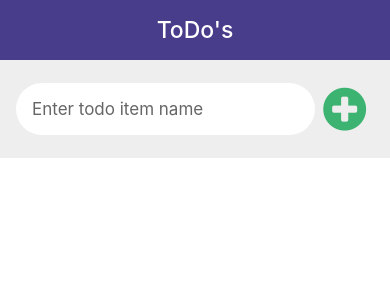
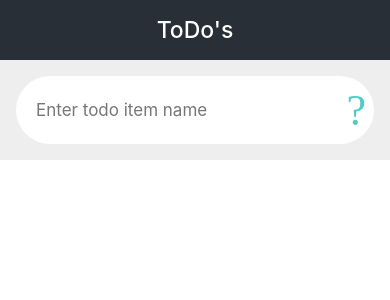
Before and after one commit to chirag0966/react-native-todo, a React Native app: screen / in a window 390 px wide. Shown: the top 300 px of the page. Built offline with nearby package versions, Linux system fonts and the light colour scheme.

Commit message:
Add completed and incmopleted sections

```diff
--- a/components/AddTodoItem.js
+++ b/components/AddTodoItem.js
@@ -1,13 +1,7 @@
 import React, {useState, useRef} from 'react';
-import {
-  StyleSheet,
-  View,
-  TextInput,
-  TouchableOpacity,
-  Text,
-} from 'react-native';
+import {StyleSheet, View, TextInput, TouchableOpacity} from 'react-native';
 
-import Icon from 'react-native-vector-icons/FontAwesome';
+import Icon from 'react-native-vector-icons/Ionicons';
 
 const AddTodoItem = ({addTodoItem}) => {
   const [text, setText] = useState('');
@@ -27,6 +21,7 @@ const AddTodoItem = ({addTodoItem}) => {
 
   return (
     <View style={styles.container}>
+      <View style={styles.content}>
         <TextInput
           style={styles.input}
           placeholder="Enter todo item name"
@@ -34,37 +29,33 @@ const AddTodoItem = ({addTodoItem}) => {
           ref={textInputRef}
         />
         <TouchableOpacity style={styles.btn} onPress={performAddTodoItem}>
-        <Text style={styles.btnText}>
-          <Icon name="plus-circle" size={50} color="#3CB371" />
-        </Text>
+          <Icon name="ios-add-circle-sharp" size={44} color="#4ECDC4" />
         </TouchableOpacity>
+      </View>
     </View>
   );
 };
 
 const styles = StyleSheet.create({
   container: {
-    display: 'flex',
-    flexDirection: 'row',
-    alignItems: 'center',
     padding: 16,
     backgroundColor: '#eee',
   },
   input: {
     flex: 1,
-    padding: 16,
-    backgroundColor: 'white',
-    color: '#666666',
-    borderRadius: 999,
+    padding: 20,
+    color: '#777',
     fontSize: 17,
   },
   btn: {
-    height: '100%',
     padding: 8,
   },
-  btnText: {
-    color: 'white',
-    fontWeight: '500',
+  content: {
+    display: 'flex',
+    flexDirection: 'row',
+    borderRadius: 999,
+    backgroundColor: 'white',
+    alignItems: 'center',
   },
 });
 
--- a/components/Header.js
+++ b/components/Header.js
@@ -11,7 +11,7 @@ const Header = ({title}) => {
 
 const styles = StyleSheet.create({
   header: {
-    backgroundColor: 'darkslateblue',
+    backgroundColor: '#292F36',
     padding: 16,
   },
   title: {
--- a/components/TodoList.js
+++ b/components/TodoList.js
@@ -1,5 +1,5 @@
 import React, {useState} from 'react';
-import {StyleSheet, View, FlatList} from 'react-native';
+import {StyleSheet, View, SectionList, Text} from 'react-native';
 
 import {Buffer} from 'buffer';
 global.Buffer = Buffer; // very important
@@ -42,14 +42,45 @@ const TodoList = () => {
     />
   );
 
+  const itemsForSectionList = () => {
+    const completedItems = todoItems.filter((item) => {
+      return item.isCompleted;
+    });
+
+    const incompletedItems = todoItems.filter((item) => {
+      return !item.isCompleted;
+    });
+
+    const allItems = [];
+
+    if (incompletedItems != null && incompletedItems.length !== 0) {
+      allItems.push({
+        title: 'Incompleted',
+        data: incompletedItems,
+      });
+    }
+
+    if (completedItems != null && completedItems.length !== 0) {
+      allItems.push({
+        title: 'Completed',
+        data: completedItems,
+      });
+    }
+
+    return allItems;
+  };
+
   return (
     <View style={styles.container}>
       <AddTodoItem addTodoItem={addTodoItem} />
-      <FlatList
+      <SectionList
         style={styles.list}
-        data={todoItems}
+        sections={itemsForSectionList()}
         renderItem={renderItem}
-        keyExtractor={(item) => item.id}
+        keyExtractor={(item, index) => index + item.id}
+        renderSectionHeader={({section: {title}}) => (
+          <Text style={styles.sectionHeader}>{title}</Text>
+        )}
       />
     </View>
   );
@@ -65,6 +96,13 @@ const styles = StyleSheet.create({
     textAlign: 'center',
     fontWeight: '500',
   },
+  sectionHeader: {
+    fontSize: 17,
+    fontWeight: '500',
+    padding: 16,
+    backgroundColor: '#FAF9F9',
+    color: '#292F36',
+  },
 });
 
 export default TodoList;
--- a/components/TodoListItem.js
+++ b/components/TodoListItem.js
@@ -20,7 +20,7 @@ const TodoListItem = ({item, deleteTodoItem, toggleTodoItemCompletion}) => {
       <TouchableOpacity
         style={styles.btn}
         onPress={() => deleteTodoItem(item.id)}>
-        <Icon name="trash" size={30} color="#FA8072" />
+        <Icon name="trash" size={24} color="#FF6B6B" />
       </TouchableOpacity>
     </View>
   );
@@ -28,7 +28,7 @@ const TodoListItem = ({item, deleteTodoItem, toggleTodoItemCompletion}) => {
 
 const styles = StyleSheet.create({
   container: {
-    padding: 20,
+    padding: 16,
     borderBottomColor: '#E8E8E8',
     borderBottomWidth: 1,
     display: 'flex',
@@ -39,12 +39,12 @@ const styles = StyleSheet.create({
     flex: 1,
   },
   listItemText: {
-    fontSize: 17,
+    fontSize: 16,
     flex: 1,
     color: '#666666',
   },
   listItemCompletedText: {
-    fontSize: 17,
+    fontSize: 16,
     flex: 1,
     color: '#c8c8c8',
     textDecorationLine: 'line-through',
```
Lines whose indentation alone changed are shown as unchanged.
